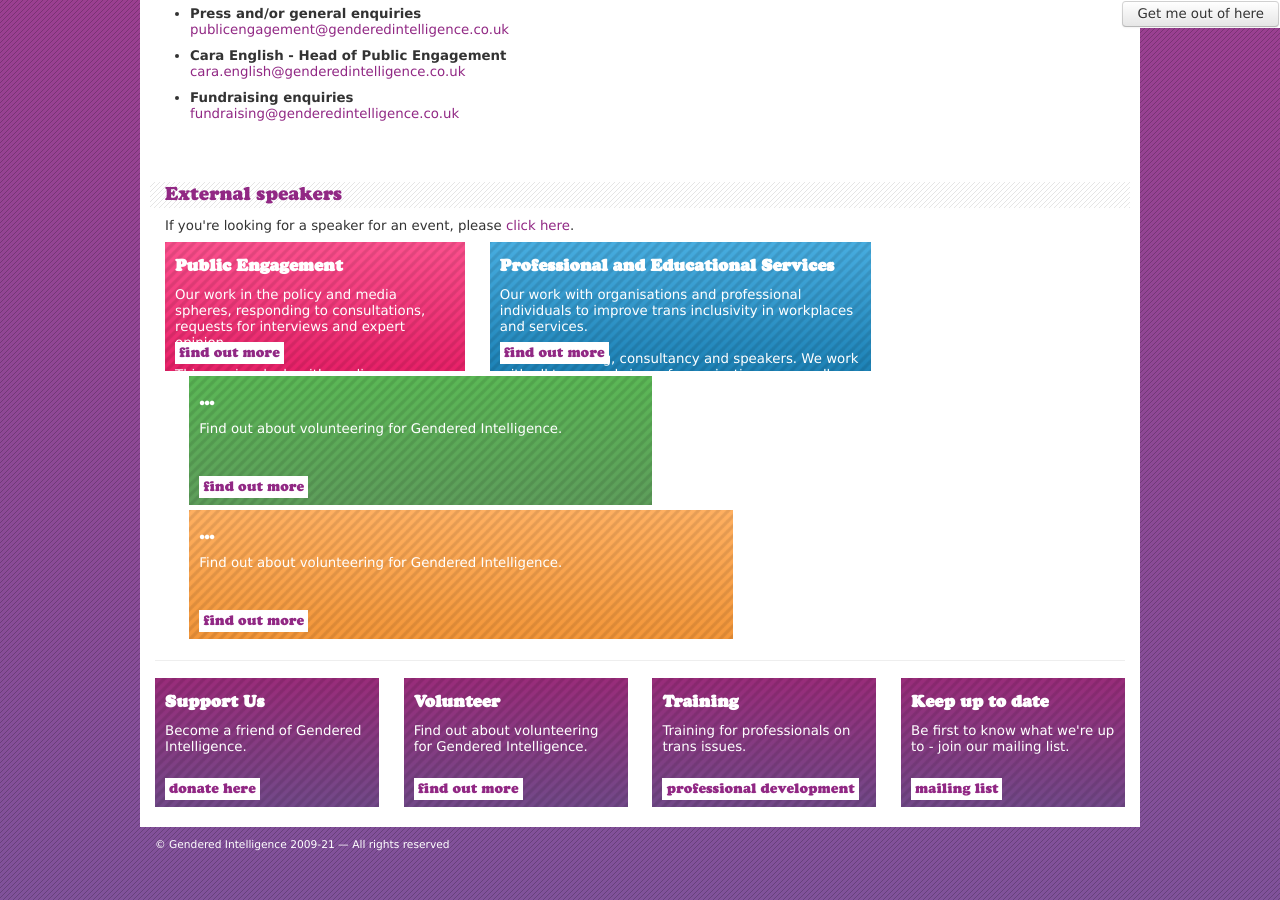
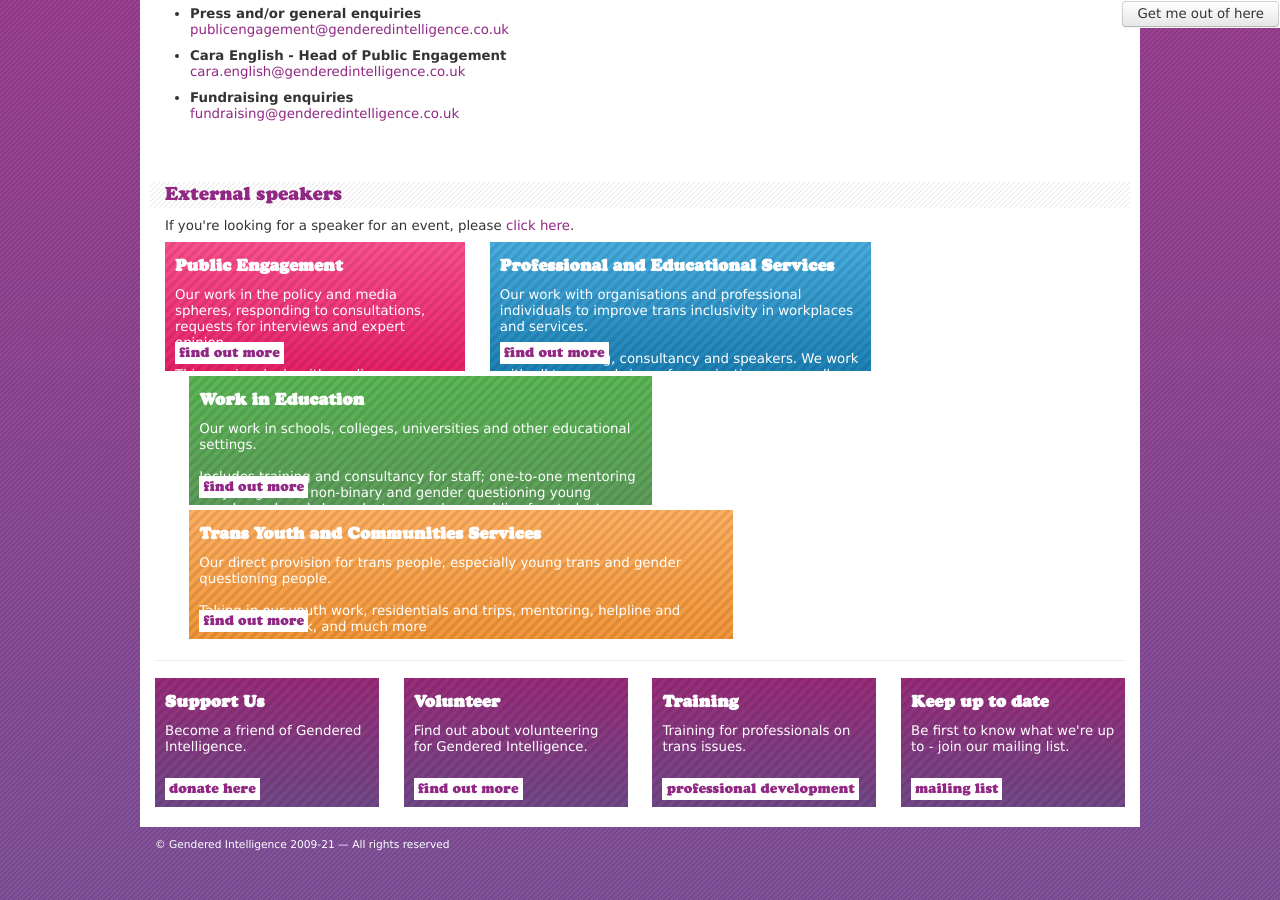
Before and after one commit to gracehagger/genderedintelligence.co.uk, a Jekyll site: the page built from services/publicengagement.html, in a window 1280 px wide and 900 px high, scrolled down 622 px. Built offline with Jekyll 4.4.1, drawn with Linux system fonts in a browser that asks for light colours; nearby versions of some CDN libraries; comment, search, counter and statistics services are not loaded.

Commit message:
Update publicengagement.html

```diff
--- a/services/publicengagement.html
+++ b/services/publicengagement.html
@@ -40,13 +40,17 @@
 		<a class="donate" href="/support-us/volunteer.html">find out more</a></div>
 
 	<div class="span6">
-		<h3>...</h3>
-		<p>Find out about volunteering for Gendered Intelligence.</p>
+		<h3>Work in Education</h3>
+		<p>Our work in schools, colleges, universities and other educational settings.
+
+			<br><br>Includes training and consultancy for staff; one-to-one mentoring for young trans, non-binary and gender questioning young people; and workshops, lectures and assemblies for students.</p>
 		<a class="donate" href="/support-us/volunteer.html">find out more</a></div>
 
 	<div class="span7">
-		<h3>...</h3>
-		<p>Find out about volunteering for Gendered Intelligence.</p>
+		<h3>Trans Youth and Communities Services</h3>
+		<p>Our direct provision for trans people, especially young trans and gender questioning people.<br><br>
+
+Taking in our youth work, residentials and trips, mentoring, helpline and activists network, and much more</p>
 		<a class="donate" href="/support-us/volunteer.html">find out more</a></div>
 
 
```
